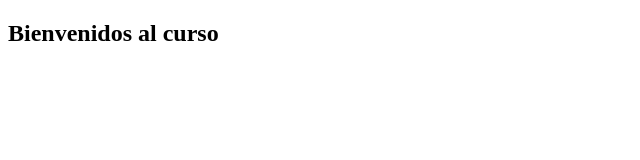
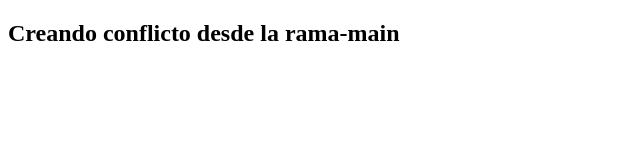
Before and after one commit to carabalapp/primer-repositorio-oplesk, a plain HTML site: page index.html in a window 1280 px wide. Shown: the whole page, without its empty margins (0-640 px from the left). Drawn offline with Linux system fonts and the light colour scheme.

Commit message:
confirmando cambios en main

```diff
--- a/index.html
+++ b/index.html
@@ -6,7 +6,7 @@
     <title>Primera pagina</title>
 </head>
 <body>
-    <h2>Bienvenidos al curso</h2>
+    <h2>Creando conflicto desde la rama-main</h2>
 
 </body>
 </html>
```
